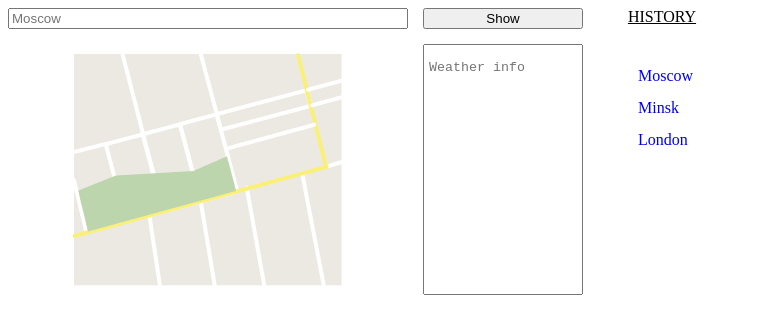
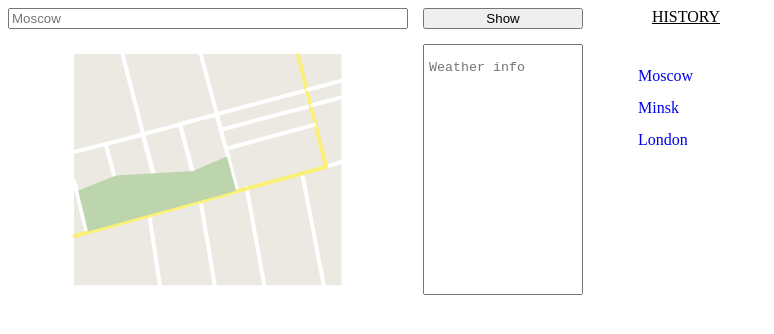
Before and after one commit to vvscode/otus-js-hw07-weather, a website built with webpack: page src/index.html in a window 1280 px wide. Shown: the whole page, without its empty margins (0-774 px from the left). Built offline with nearby package versions, Linux system fonts and the light colour scheme; no server answers.

Commit message:
Fix city history column width

```diff
--- a/src/css/styles.css
+++ b/src/css/styles.css
@@ -7,7 +7,7 @@
 
 .app {
   display: grid;
-  grid-template-columns: 25em 10em 8em;
+  grid-template-columns: 25em 10em 11em;
   gap: 15px;
 }
 
```
